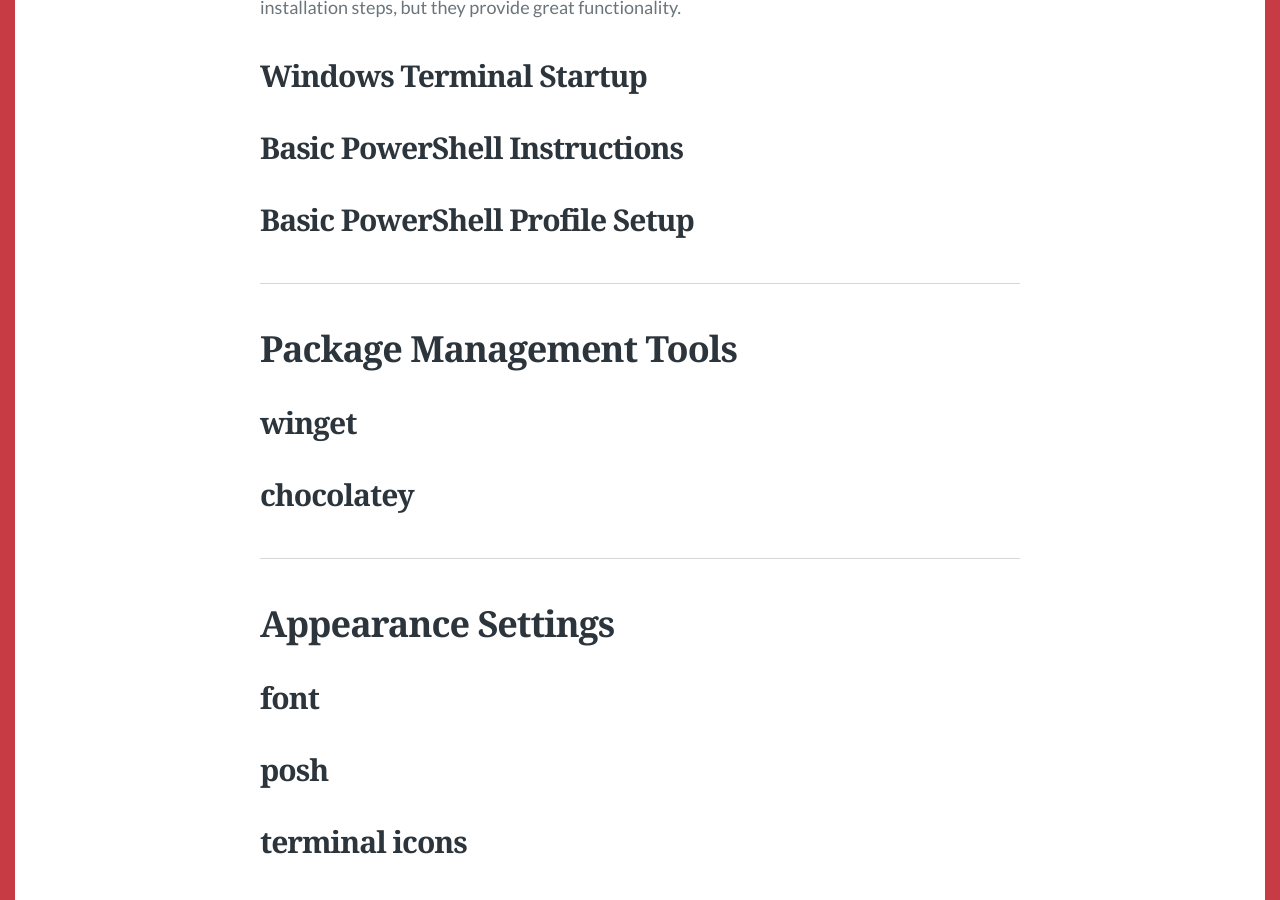
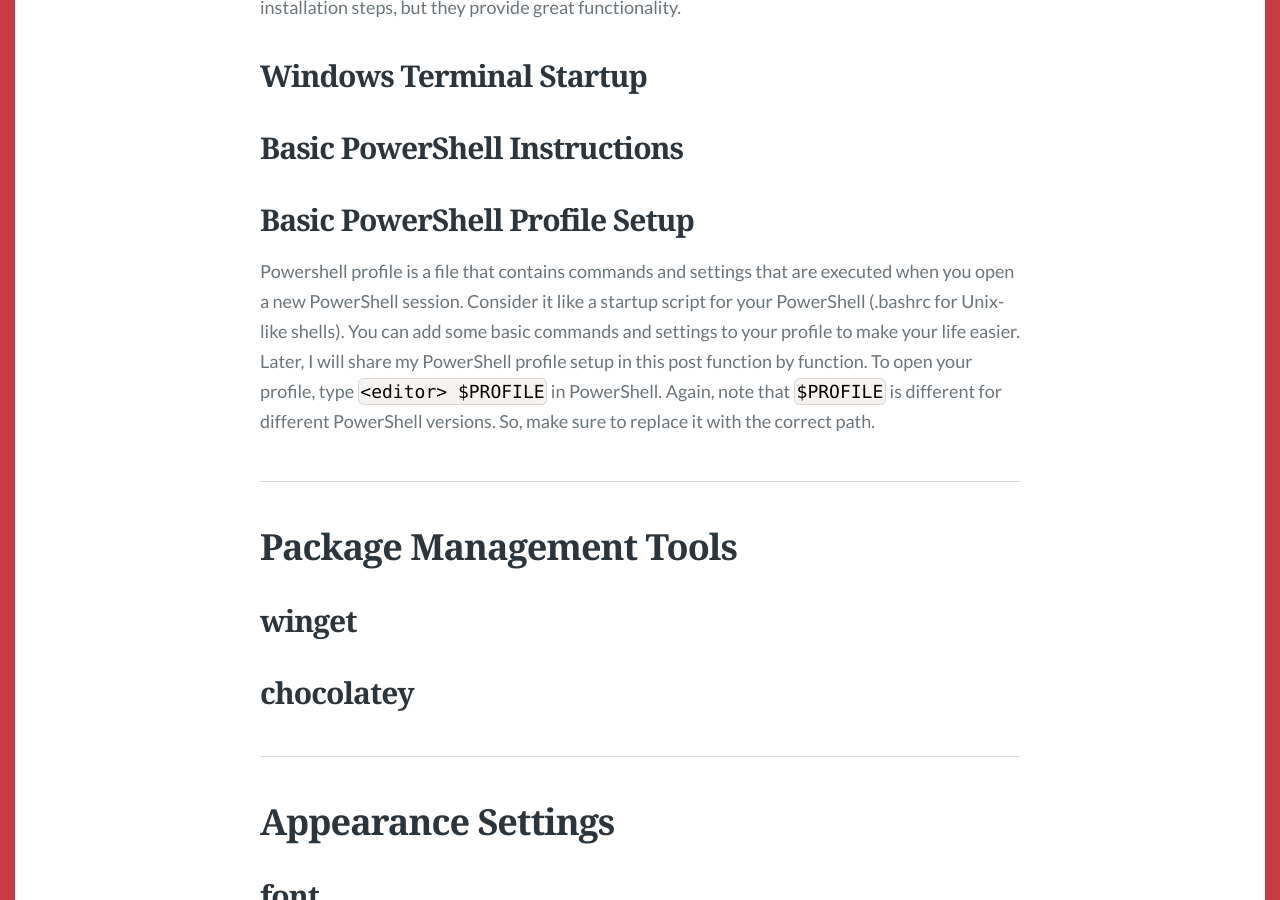
Before and after one commit to HuRuilizhen/HuRuilizhen.github.io, a Jekyll site: the page built from _posts/2025-10-16-windows-production-tools.md, in a window 1280 px wide and 900 px high, scrolled down 3446 px. Built offline with Jekyll 4.4.1, drawn with Linux system fonts in a browser that asks for light colours; some web fonts are replaced; comment, search, counter and statistics services are not loaded.

Commit message:
snap(win_prod_tool): finish basic powershell profile setup sub part draft

```diff
--- a/_posts/2025-10-16-windows-production-tools.md
+++ b/_posts/2025-10-16-windows-production-tools.md
@@ -89,6 +89,8 @@
 ## Basic PowerShell Instructions
 
 ## Basic PowerShell Profile Setup
+
+Powershell profile is a file that contains commands and settings that are executed when you open a new PowerShell session. Consider it like a startup script for your PowerShell (.bashrc for Unix-like shells). You can add some basic commands and settings to your profile to make your life easier. Later, I will share my PowerShell profile setup in this post function by function. To open your profile, type `<editor> $PROFILE` in PowerShell. Again, note that `$PROFILE` is different for different PowerShell versions. So, make sure to replace it with the correct path.
 
 ---
 
```
